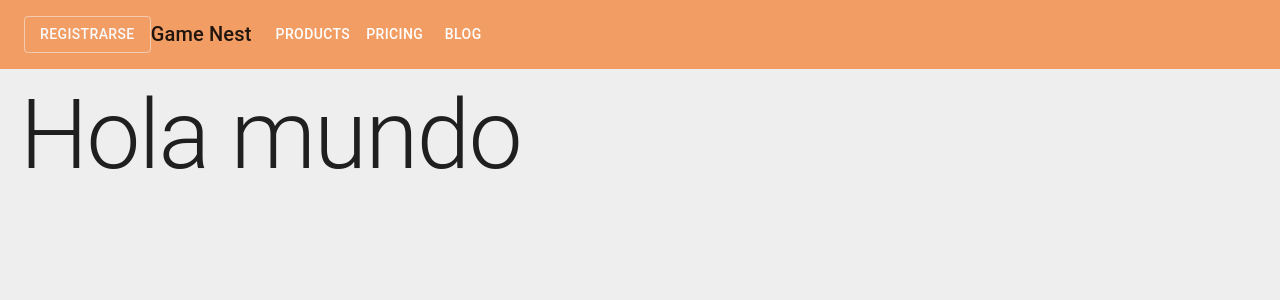
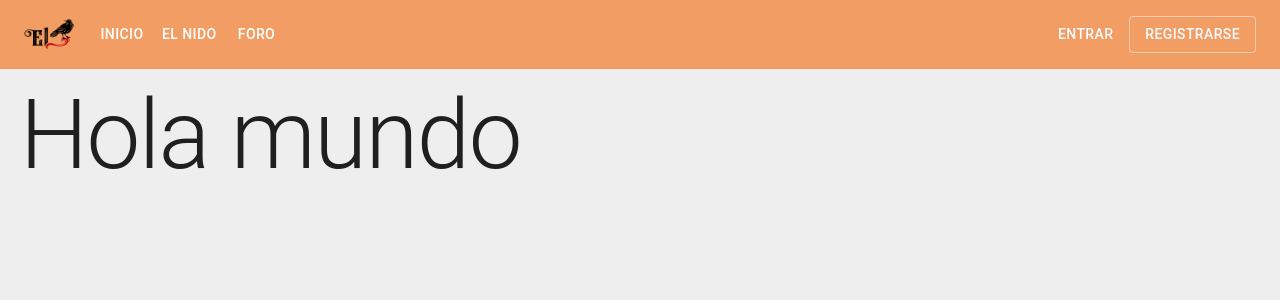
Before and after one commit to esvarez/game-nest-ui, a Next.js app: page / in a window 1280 px wide. Shown: the top 300 px of the page. Built offline with nearby package versions, Linux system fonts and the light colour scheme.

Commit message:
Created nav ba

```diff
--- a/components/ui/Navbar.tsx
+++ b/components/ui/Navbar.tsx
@@ -1,30 +1,29 @@
-import * as React from 'react';
+import { useContext, useState } from 'react';
+import Image from 'next/image'
 
-import { AppBar, Avatar, Box, Button, Container, IconButton, Menu, MenuItem, Toolbar, Tooltip, Typography } from '@mui/material'
+import {
+  AppBar,
+  Box,
+  Button,
+  Container,
+  Divider,
+  Drawer,
+  IconButton,
+  List,
+  ListItem,
+  ListItemText,
+  Toolbar,
+} from '@mui/material'
+import MenuIcon from '@mui/icons-material/Menu'
+import CloseIcon from '@mui/icons-material/Close'
 
-import MenuIcon from '@mui/icons-material/Menu'
+import { UIContext } from '../../context/ui';
 
-const pages = ['Products', 'Pricing', 'Blog'];
-const settings = ['Profile', 'Account', 'Dashboard', 'Logout'];
+const pages = ['Inicio', 'El nido', 'Foro'];
 
 export const Navbar = () => {
-  const [anchorElNav, setAnchorElNav] = React.useState<null | HTMLElement>(null);
-  const [anchorElUser, setAnchorElUser] = React.useState<null | HTMLElement>(null);
+  const { openSideMenu, closeSideMenu, sideMenuOpen } = useContext( UIContext )
 
-  const handleOpenNavMenu = (event: React.MouseEvent<HTMLElement>) => {
-    setAnchorElNav(event.currentTarget);
-  };
-  const handleOpenUserMenu = (event: React.MouseEvent<HTMLElement>) => {
-    setAnchorElUser(event.currentTarget);
-  };
-
-  const handleCloseNavMenu = () => {
-    setAnchorElNav(null);
-  };
-
-  const handleCloseUserMenu = () => {
-    setAnchorElUser(null);
-  };
 
   return (
     <AppBar position='sticky'>
@@ -32,16 +31,29 @@ export const Navbar = () => {
         <Toolbar disableGutters>
 
           {/* logo mobile */}
-          <Typography
-            variant='h6'
-            noWrap
-            component='div'
-            sx={{ flexGrow: 1, display: { xs: 'flex', md: 'none' } }}
-          >
-            LOGO 2
-          </Typography>
+          <Box sx={{ display: 'flex', flexGrow:{ xs: 1, md: 0 } }}>
+            <Image
+              src='/img/cuervo.png'
+              alt='logo cuervo'
+              width='50px'
+              height='30px'
+            />
+          </Box>
 
-          <Box sx={{ flexGrow: 0, display: { xs: 'flex'} }}>
+           {/* User menu Fullscreen */}
+           <Box sx={{ marginLeft: '16px', flexGrow: 1, display: { xs: 'none', md: 'flex' } }}>
+            {pages.map((page) => (
+              <Button
+                key={page}
+                sx={{ my: 2, color: 'white', display: 'block' }}
+              >
+                {page}
+              </Button>
+            ))}
+          </Box>
+
+          <Box sx={{ flexGrow: 0, gap: '8px', display: { xs: 'flex'} }}>
+            <Button variant='text' color='info'>Entrar</Button>
             <Button variant='outlined' color='info'>Registrarse</Button>
           </Box>
 
@@ -52,93 +64,49 @@ export const Navbar = () => {
               aria-label='account of current user'
               aria-controls='menu-appbar'
               aria-haspopup='true'
-              onClick={handleOpenNavMenu}
+              onClick={openSideMenu}
               color='info'
             >
               <MenuIcon />
             </IconButton>
-            <Menu
-              id='menu-appbar'
-              anchorEl={anchorElNav}
-              anchorOrigin={{
-                vertical: 'bottom',
-                horizontal: 'left',
-              }}
-              keepMounted
-              transformOrigin={{
-                vertical: 'top',
-                horizontal: 'left',
-              }}
-              open={Boolean(anchorElNav)}
-              onClose={handleCloseNavMenu}
-              sx={{
-                display: { xs: 'block', md: 'none' },
-              }}
+
+            <Drawer
+              anchor='right'
+              open={sideMenuOpen}
+              onClose={closeSideMenu}
             >
-              {pages.map((page) => (
-                <MenuItem key={page} onClick={handleCloseNavMenu}>
-                  <Typography textAlign='center'>{page}</Typography>
-                </MenuItem>
-              ))}
-            </Menu>
-          </Box>
+              <Box sx={{ minWidth: 320 }} >
 
-          {/* Logo Full screen */}
-          <Typography
-              variant='h6'
-              noWrap
-              component='div'
-              sx={{ mr: 2, display: { xs: 'none', md: 'flex' } }}
-            >
-            Game Nest
-          </Typography>
+                <Box sx={{ display: 'flex', justifyContent: 'flex-end', padding: '8px'}}>
+                  <IconButton
+                    size='large'
+                    onClick={closeSideMenu}
+                  >
+                    <CloseIcon />
+                  </IconButton>
+                </Box>
+
+                <Divider />
+
+                <List>
+                  {pages.map((page, index) => (
+                    <ListItem button key={page}>
+                      <ListItemText primary={page} />
+                    </ListItem>
+                  ))}
+                </List>
+
+                <Divider />
+
+                <Box sx={{marginTop: '8px', gap: '4px', display: 'flex', justifyContent: 'center' }}>
+                  <Button variant='text'>Entrar</Button>
+                  <Button variant='outlined'>Registrarse</Button>
+                </Box>
 
 
-          {/* User menu Fullscreen */}
-          <Box sx={{ flexGrow: 1, display: { xs: 'none', md: 'flex' } }}>
-            {pages.map((page) => (
-              <Button
-                key={page}
-                onClick={handleCloseNavMenu}
-                sx={{ my: 2, color: 'white', display: 'block' }}
-              >
-                {page}
-              </Button>
-            ))}
+              </Box>
+            </Drawer>
           </Box>
-
-          {/* Avatar
-
-          <Box sx={{ flexGrow: 0 }}>
-            <Tooltip title='Open settings'>
-              <IconButton onClick={handleOpenUserMenu} sx={{ p: 0 }}>
-                <Avatar alt='Remy Sharp' src='/static/images/avatar/2.jpg' />
-              </IconButton>
-            </Tooltip>
-            <Menu
-              sx={{ mt: '45px' }}
-              id='menu-appbar'
-              anchorEl={anchorElUser}
-              anchorOrigin={{
-                vertical: 'top',
-                horizontal: 'right',
-              }}
-              keepMounted
-              transformOrigin={{
-                vertical: 'top',
-                horizontal: 'right',
-              }}
-              open={Boolean(anchorElUser)}
-              onClose={handleCloseUserMenu}
-            >
-              {settings.map((setting) => (
-                <MenuItem key={setting} onClick={handleCloseUserMenu}>
-                  <Typography textAlign='center'>{setting}</Typography>
-                </MenuItem>
-              ))}
-            </Menu>
-          </Box>
-          */}
         </Toolbar>
       </Container>
     </AppBar>
--- /dev/null
+++ b/context/ui/UIContext.tsx
@@ -0,0 +1,11 @@
+import { createContext } from 'react';
+
+export interface ContextProps {
+  sideMenuOpen: boolean;
+
+  // Methods
+  openSideMenu: () => void;
+  closeSideMenu: () => void;
+}
+
+export const UIContext = createContext({} as ContextProps)
--- /dev/null
+++ b/context/ui/UIProvider.tsx
@@ -0,0 +1,35 @@
+import { FC, useReducer } from 'react';
+import { UIContext, uiReducer } from './';
+
+export interface UIState {
+  sideMenuOpen: boolean;
+}
+
+const UI_INITIAL_STATE: UIState = {
+  sideMenuOpen: false,
+}
+
+export const UIProvider:FC = ({ children }) => {
+
+  const [state, dispatch] = useReducer(uiReducer, UI_INITIAL_STATE);
+
+  const openSideMenu = () => {
+    dispatch({ type: '[UI - OPEN_SIDE_MENU]' });
+  }
+
+  const closeSideMenu = () => {
+    dispatch({ type: '[UI - CLOSE_SIDE_MENU]' });
+  }
+
+  return (
+    <UIContext.Provider value={{
+      ...state,
+
+      // Methods
+      openSideMenu,
+      closeSideMenu,
+    }}>
+      {children}
+    </UIContext.Provider>
+  )
+}
--- /dev/null
+++ b/context/ui/index.ts
@@ -0,0 +1,5 @@
+export * from './UIContext'
+
+export * from './UIProvider'
+
+export * from './uiReducer'
--- /dev/null
+++ b/context/ui/uiReducer.ts
@@ -0,0 +1,24 @@
+import { UIState } from "./";
+
+type UIActionType =
+| { type: '[UI - OPEN_SIDE_MENU]'}
+| { type: '[UI - CLOSE_SIDE_MENU]'}
+
+export const uiReducer = (state: UIState, action: any): UIState => {
+
+  switch (action.type) {
+    case '[UI - OPEN_SIDE_MENU]':
+      return {
+        ...state,
+        sideMenuOpen: true,
+      }
+      case '[UI - CLOSE_SIDE_MENU]':
+    return {
+        ...state,
+        sideMenuOpen: false,
+      }
+    default:
+      console.log('action no registered', action)
+      return state
+  }
+}
--- a/pages/_app.tsx
+++ b/pages/_app.tsx
@@ -2,13 +2,17 @@ import '../styles/globals.css'
 import type { AppProps } from 'next/app'
 import { createTheme, CssBaseline, ThemeProvider } from '@mui/material'
 import { lightTheme } from '../themes'
+import { UIProvider } from '../context/ui'
 
 function MyApp({ Component, pageProps }: AppProps) {
   return (
-    <ThemeProvider theme={lightTheme}>
-      <CssBaseline />
-      <Component {...pageProps} />
-    </ThemeProvider>
+    <UIProvider>
+      <ThemeProvider theme={lightTheme}>
+        <CssBaseline />
+        <Component {...pageProps} />
+      </ThemeProvider>
+    </UIProvider>
+
   )
 }
 
--- a/pages/index.tsx
+++ b/pages/index.tsx
@@ -7,8 +7,8 @@ const HomePage: NextPage = () => {
   return (
     <div>
       <Layout title='home'>
-      <Typography variant='h1'>Hola mundo</Typography>
-    </Layout>
+        <Typography variant='h1'>Hola mundo</Typography>
+      </Layout>
     </div>
 
   )
```
Also changed, not shown: public/img/cuervo.png (added).
